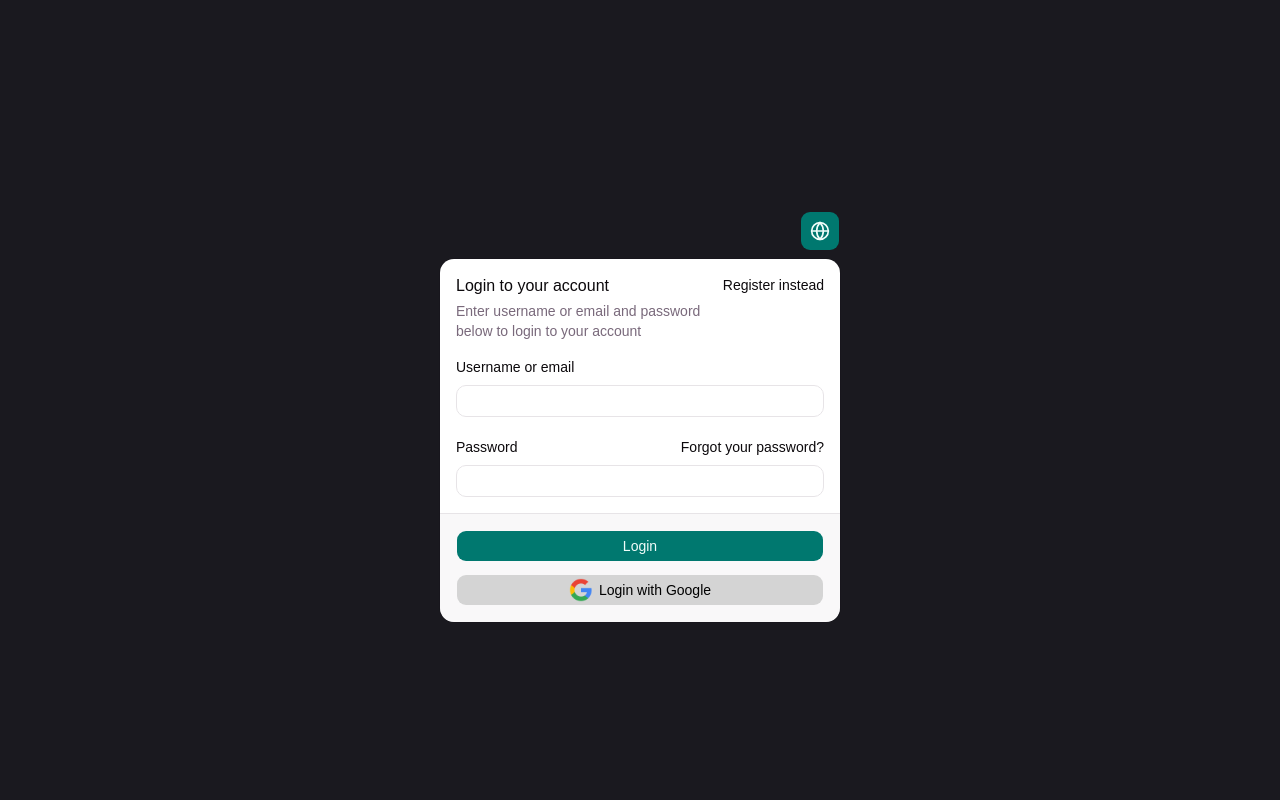
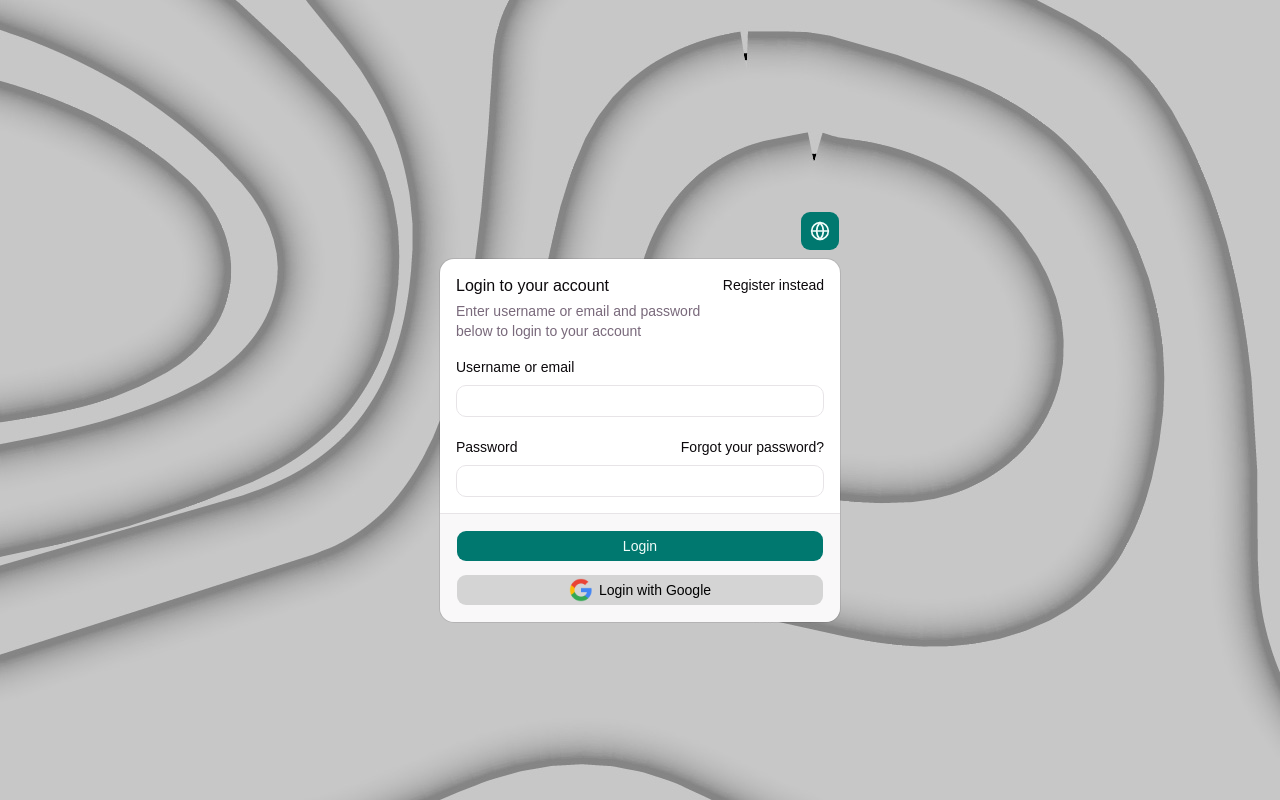
Before and after one commit to LLL9177/family-budget-tracker-bot, a React (Vite) app in the folder frontend/: page /en/login in a window 1280 px wide. Built offline with nearby package versions, Linux system fonts and the light colour scheme; no server answers.

Commit message:
feat: Implement family creation, family join request and acceptance

```diff
--- a/frontend/src/components/en/Login.tsx
+++ b/frontend/src/components/en/Login.tsx
@@ -24,6 +24,7 @@ import {
 } from "../ui/alert-dialog";
 import { useGoogleAuth } from "@/hooks/useGoogleAuth";
 import { AuthContext } from "@/contexts/AuthContext";
+import { useTheme } from "../theme-provider";
 
 export default function Login_en() {
   const [usernameOrEmail, setUsernameOrEmail] = useState("");
@@ -34,8 +35,10 @@ export default function Login_en() {
   const auth = useContext(AuthContext);
   const { googleAuth, generatedPassword } = useGoogleAuth(
     auth.setAccess,
-    () => { }
+    () => {}
   );
+  const { theme, resolvedTheme, systemTheme } = useTheme();
+  const currentTheme = theme === "system" ? systemTheme : theme;
 
   useEffect(() => {
     if (generatedPassword == null) navigate("/en");
@@ -78,7 +81,12 @@ export default function Login_en() {
   }
 
   return (
-    <div className="flex min-h-screen flex-col items-center justify-center gap-10 bg-[#1a191f]">
+    <div
+      className={
+        "flex min-h-screen flex-col items-center justify-center gap-10 bg-[#1a191f]" +
+        `${currentTheme === "dark" ? " bg-[url('/main-background.png')]" : " bg-[url('/main-background-light.jpg')]"}`
+      }
+    >
       <ChangeLanguage
         className="relative top-8 left-45 h-10 w-10"
         iconClass="!w-5 !h-5"
@@ -159,8 +167,8 @@ export default function Login_en() {
             <AlertDialogTitle>Password</AlertDialogTitle>
           </AlertDialogHeader>
           <AlertDialogDescription>
-            We generated a one-time password for your account. You will need to use this
-            password when logging in to your account in our bot.
+            We generated a one-time password for your account. You will need to
+            use this password when logging in to your account in our bot.
             <br />
             Here's your password:
           </AlertDialogDescription>
--- a/frontend/src/components/en/connect-family/connect-family.tsx
+++ b/frontend/src/components/en/connect-family/connect-family.tsx
@@ -1,8 +1,10 @@
+import { useTheme } from "@/components/theme-provider";
 import { Button } from "@/components/ui/button";
 import { Card } from "@/components/ui/card";
 import { Input } from "@/components/ui/input";
 import { AuthContext } from "@/contexts/AuthContext";
 import React, { useContext, useState } from "react";
+import { resumeToPipeableStream } from "react-dom/server";
 
 export default function ConnectFamily_en() {
   const auth = useContext(AuthContext);
@@ -10,21 +12,27 @@ export default function ConnectFamily_en() {
   const [familyId, setFamilyId] = useState("");
   const [error, setError] = useState("");
 
+  const { theme, resolvedTheme, systemTheme } = useTheme();
+  const currentTheme = theme === "system" ? systemTheme : theme;
+
   async function joinFamily() {
     try {
-      const data = await fetch(
-        import.meta.env.VITE_BACKEND_URL + `/request_to_join/${familyId}`,
+      const result = await fetch(
+        import.meta.env.VITE_BACKEND_URL + "/family/request_to_join",
         {
           method: "POST",
           credentials: "include",
+          body: JSON.stringify({ familyId }),
           headers: {
             "Content-Type": "application/json",
             Authorization: auth.access ? `Bearer ${auth.access}` : "",
           },
         }
-      ).then((res) => res.json());
-
-      console.log(data);
+      );
+      if (!result.ok) {
+        console.error(result);
+      }
+      console.log(result);
     } catch (err) {
       console.error(err);
       setError("Something went wrong while joining the family");
@@ -49,11 +57,14 @@ export default function ConnectFamily_en() {
   }
 
   return (
-    <div className="flex h-screen w-screen flex-col items-center justify-center gap-4">
+    <div
+      className={
+        "flex h-screen w-screen flex-col items-center justify-center gap-4" +
+        `${currentTheme === "dark" ? " bg-[url('/main-background.png')]" : " bg-[url('/main-background-light.jpg')]"}`
+      }
+    >
       <Card className="flex h-[15%] w-[40%] flex-row items-center justify-around">
-        <h1 className="text-2xl font-semibold">
-          Connect To A Family
-        </h1>
+        <h1 className="text-2xl font-semibold">Connect To A Family</h1>
 
         <form className="flex items-center justify-center gap-2">
           <Input
@@ -63,10 +74,7 @@ export default function ConnectFamily_en() {
             placeholder="Family ID"
           />
 
-          <Button
-            onClick={(e) => submitFamilyId(e)}
-            className="cursor-pointer"
-          >
+          <Button onClick={(e) => submitFamilyId(e)} className="cursor-pointer">
             Join
           </Button>
         </form>
@@ -76,7 +84,7 @@ export default function ConnectFamily_en() {
         className={`transform text-red-500 transition-all duration-300 ease-out ${
           error
             ? "translate-y-0 opacity-100"
-            : "-translate-y-2 pointer-events-none opacity-0"
+            : "pointer-events-none -translate-y-2 opacity-0"
         }`}
       >
         {error}
--- a/frontend/src/components/en/create-family/create-family.tsx
+++ b/frontend/src/components/en/create-family/create-family.tsx
@@ -33,8 +33,8 @@ export default function CreateFamily_en() {
               "Content-Type": "application/json",
             },
           }
-        ).then((res) => res.json());
-        console.log(data);
+        );
+        if (!data.ok) console.error(data);
       } catch (err) {
         console.error(err);
       }
```
